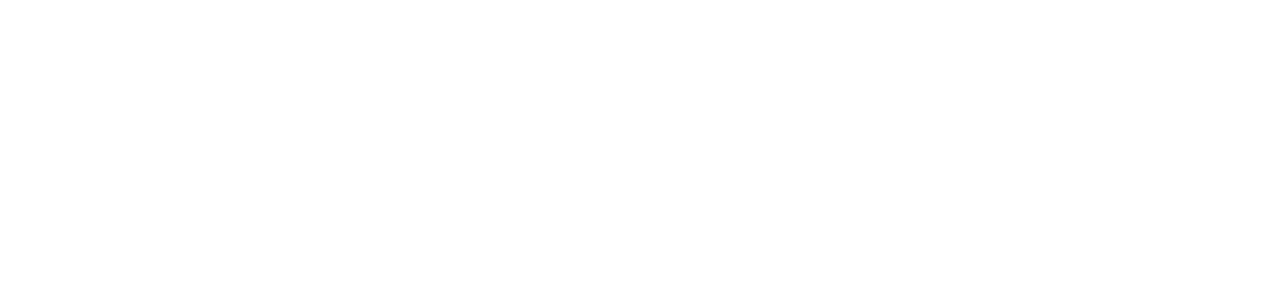
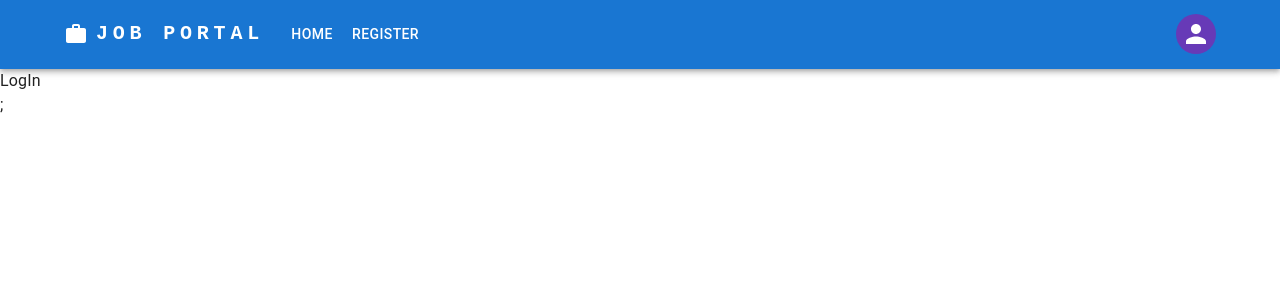
Before and after one commit to Rimzath/MERN-JOB-PORTAL, a React (Create React App) app in the folder frontend/: page /login in a window 1280 px wide. Before the commit this address had no page. Shown: the top 300 px of the page. Built offline with nearby package versions, Linux system fonts and the light colour scheme.

Commit message:
created Login page

```diff
--- a/frontend/src/App.js
+++ b/frontend/src/App.js
@@ -1,6 +1,7 @@
 import "./App.css";
 import Home from "./pages/Home";
 import Register from "./pages/Register";
+import LogIn from "./pages/LogIn";
 import { ProSidebarProvider } from "react-pro-sidebar";
 import { BrowserRouter, Routes, Route } from "react-router-dom";
 import { ToastContainer } from "react-toastify";
@@ -18,6 +19,7 @@
             <Route path="/search/location/:location" element={<Home />} />
             <Route path="/search/:keyword" element={<Home />} />
             <Route path="/register" element={<Register />} />
+            <Route path="/login" element={<LogIn />} />
           </Routes>
         </BrowserRouter>
       </ProSidebarProvider>
--- a/frontend/src/component/Navbar.js
+++ b/frontend/src/component/Navbar.js
@@ -181,7 +181,7 @@
                       textDecoration: "none",
                       color: palette.secondary.main,
                     }}
-                    to="/"
+                    to="/login"
                   >
                     Log In
                   </Link>
--- /dev/null
+++ b/frontend/src/pages/LogIn.js
@@ -0,0 +1,13 @@
+import React from "react";
+import Navbar from "../component/Navbar";
+
+const LogIn = () => {
+  return (
+    <>
+      <Navbar />
+      <div>LogIn</div>;
+    </>
+  );
+};
+
+export default LogIn;
```
